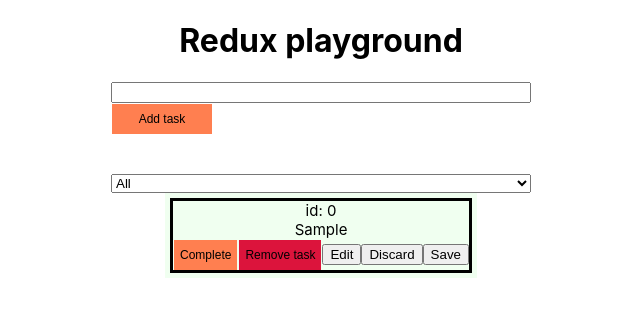
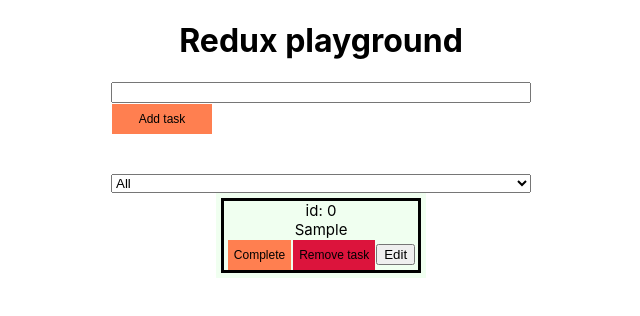
Before and after one commit to LipinVV/Redux-example, a React (Create React App) app: page / in a window 1280 px wide. Both pictures are taken after typing "Sample" into the empty fields and a click on the button "Add task". Shown: the top 316 px of the page, without its empty margins (319-959 px from the left). Built offline with nearby package versions, Linux system fonts and the light colour scheme.

Commit message:
fixed inappropriate work of discard button

```diff
--- a/src/Tasks/Tasks.js
+++ b/src/Tasks/Tasks.js
@@ -11,7 +11,7 @@
     const [taskId, setTaskId] = useState(0);
     const [groupTask, setGroundTask] = useState([]);
     const [editingText, setEditingText] = useState("");
-    const [taskToChange, setTaskToChange] = useState([]);
+    const [taskToChange, setTaskToChange] = useState(null);
 
     useEffect(() => {
         const json = localStorage.getItem("task");
@@ -53,7 +53,7 @@
             }
             return oneTask;
         }))
-        setTaskToChange(id)
+        setTaskToChange(id);
     }
 
     const saveTextTask = (id) => {
@@ -66,6 +66,18 @@
             return oneTask;
         }))
     }
+
+    const discardTextTask = (id) => {
+        setTask(task.map(oneTask => {
+            if (oneTask.id === id) {
+                return {
+                    ...oneTask, changed: false
+                }
+            }
+            return oneTask;
+        }))
+    }
+
     const removeTaskHandler = (id) => {
         setTask(task.filter(issue => issue.id !== id));
     }
@@ -129,7 +141,7 @@
                 <option value='uncompleted'>Uncompleted</option>
             </select>
             <div className='tasks__tasks-block'>
-                {groupTask.map((task, index) =>
+                {groupTask.map(task=>
                     <div
                         className={!task.completed ? 'task__single-task' : 'task__single-task task__single-task-completed'}
                         key={task.id}>
@@ -159,27 +171,38 @@
                                 dispatch(taskManagementRemoveTask(task));
                             }}>Remove task
                         </button>
+                        {task.id !== taskToChange ?
                             <button
                                 type='button'
                                 onClick={() => {
-                                editTextTask(task.id)
+                                    editTextTask(task.id);
                                 }}
                             >
                                 Edit
                             </button>
-                        <button
-                            type='button'
-                        >
-                            Discard
-                        </button>
+                            :
                             <button
                                 type='button'
                                 onClick={() => {
                                     saveTextTask(task.id);
+                                    setTaskToChange(null);
                                 }}
                             >
                                 Save
                             </button>
+                        }
+                        {task.id === taskToChange &&
+                        <button
+                            type='button'
+                            onClick={() => {
+                                setEditingText('');
+                                discardTextTask(task.id);
+                                setTaskToChange(null);
+                            }}
+                        >
+                            Discard
+                        </button>
+                        }
                     </div>
                 )
                 }
```
Lines whose indentation alone changed are shown as unchanged.
